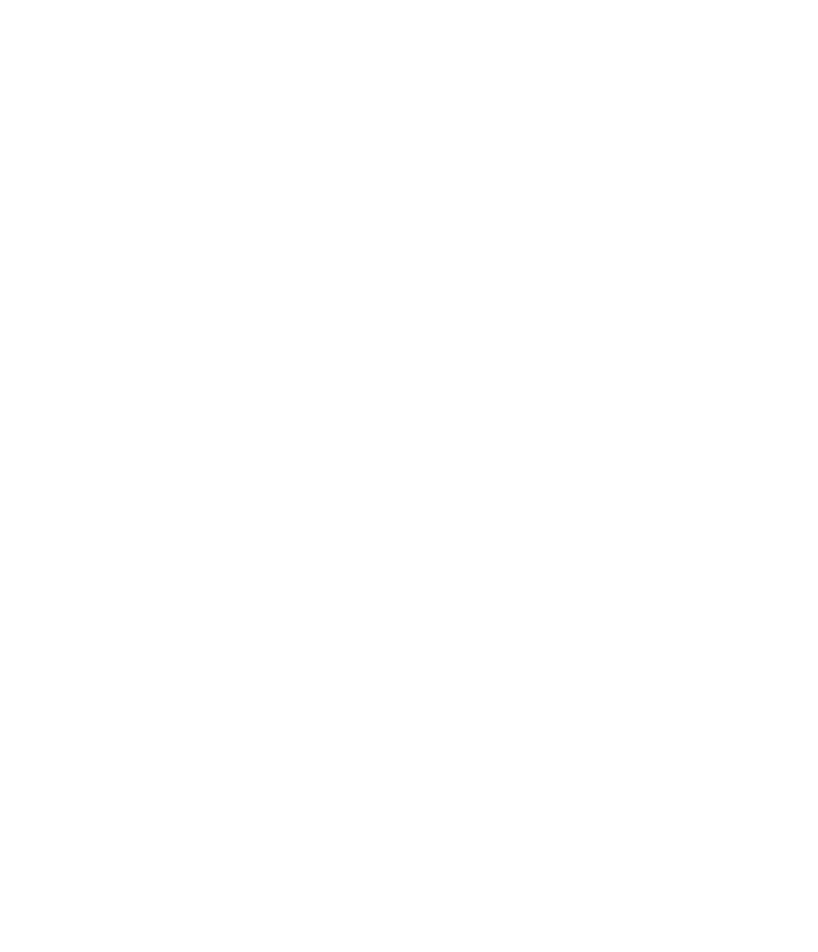
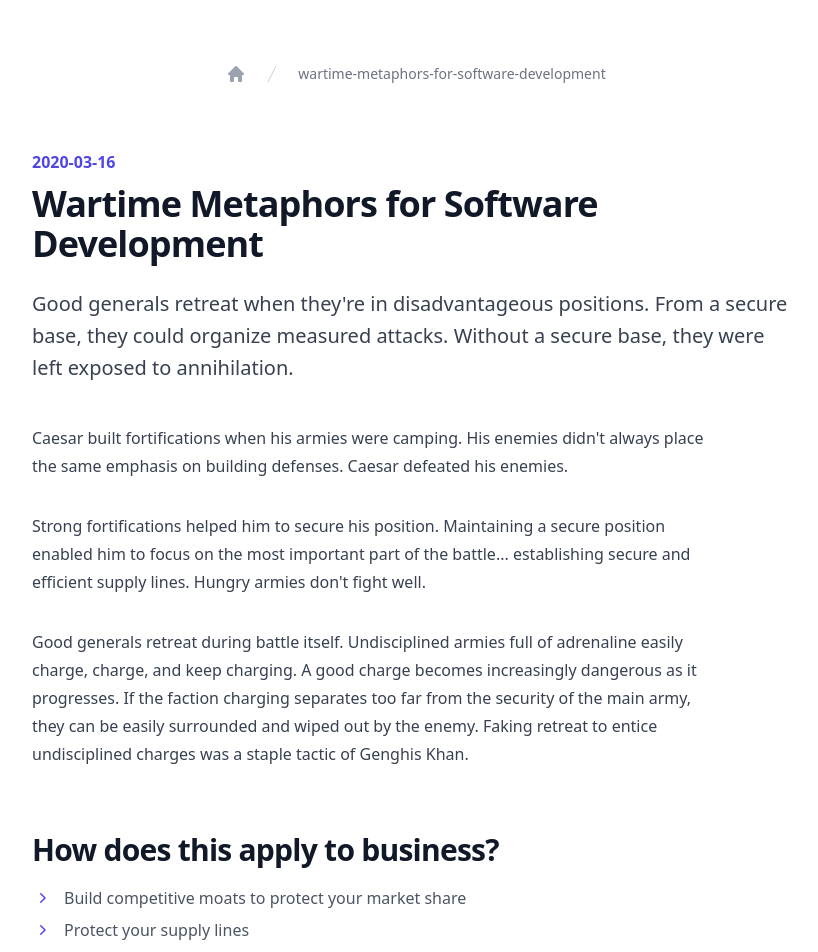
Before and after one commit to Burwin/blog, a Nuxt app: page /posts/wartime-metaphors-for-software-development in a window 1280 px wide. Before the commit this address had no page. Shown: the top 952 px of the page, without its empty margins (224-1042 px from the left). Before the commit the page ends 800 px from the top, so only its background shows below. Built offline with nearby package versions, Linux system fonts and the light colour scheme.

Commit message:
add wartime metaphors for software

```diff
--- /dev/null
+++ b/pages/posts/wartime-metaphors-for-software-development.vue
@@ -0,0 +1,98 @@
+<script setup lang="ts">
+const post = {
+  date: "2020-03-16",
+  title: "Wartime Metaphors for Software Development",
+  excerpt:
+    "Good generals retreat when they're in disadvantageous positions. From a secure base, they could organize measured attacks. Without a secure base, they were left exposed to annihilation.",
+};
+</script>
+
+<template>
+  <BlogPost
+    :date="new Date(post.date)"
+    :title="post.title"
+    :excerpt="post.excerpt"
+  >
+    <ElementsBp>
+      Caesar built fortifications when his armies were camping. His enemies
+      didn't always place the same emphasis on building defenses. Caesar
+      defeated his enemies.
+    </ElementsBp>
+    <ElementsBp>
+      Strong fortifications helped him to secure his position. Maintaining a
+      secure position enabled him to focus on the most important part of the
+      battle... establishing secure and efficient supply lines. Hungry armies
+      don't fight well.
+    </ElementsBp>
+    <ElementsBp>
+      Good generals retreat during battle itself. Undisciplined armies full of
+      adrenaline easily charge, charge, and keep charging. A good charge becomes
+      increasingly dangerous as it progresses. If the faction charging separates
+      too far from the security of the main army, they can be easily surrounded
+      and wiped out by the enemy. Faking retreat to entice undisciplined charges
+      was a staple tactic of Genghis Khan.
+    </ElementsBp>
+    <ElementsBh2>How does this apply to business?</ElementsBh2>
+    <ElementsBul>
+      <ElementsBli>
+        Build competitive moats to protect your market share
+      </ElementsBli>
+      <ElementsBli>Protect your supply lines</ElementsBli>
+      <ElementsBli>Retreat?</ElementsBli>
+    </ElementsBul>
+    <ElementsBp>Retreat.</ElementsBp>
+    <ElementsBp>
+      Businesses can grow too quickly. As things go well, leadership may try to
+      expand into new areas before properly securing their base. Expanding too
+      rapidly leads to chaos. Business lines risk being overexposed to
+      competition.
+    </ElementsBp>
+    <ElementsBp>
+      It's not just the business lines that are at risk, but also the good
+      employees. The first soldiers to flee are the cavalry... noblemen and
+      elites of society. The agile ones, with options.
+    </ElementsBp>
+    <ElementsBh2> How does this apply to software? </ElementsBh2>
+    <ElementsBp>
+      Build fortifications. Automated tests, obviously. Be more diligent than
+      your competitors, and you'll live to code another day.
+    </ElementsBp>
+    <ElementsBp>
+      Your supply lines are your lifeblood. Don't skimp on CI/CD. If your
+      world-changing features can't eat (get released), they'll either fight
+      poorly, or not at all.
+    </ElementsBp>
+    <ElementsBp>
+      Strong fortifications are essential to healthy supply lines.
+    </ElementsBp>
+    <ElementsBp>
+      Don't build too fast. When you get away from your fortifications, you'll
+      get wiped out when things take a bad turn, rather than being able to
+      retreat to relative safety temporarily to regroup.
+    </ElementsBp>
+    <ElementsBp>
+      Don't build new features until existing rudimentarily fortified. Go back
+      and refortify older and more central features. Your castle keep is your
+      last defense. It should be rock solid. Too many features without adequate
+      fortifications leaves your software exposed to competitors. The general
+      can enact strategy with organized units. He cannot direct a mob, and a
+      disorganized mob is an easy target.
+    </ElementsBp>
+    <ElementsBp>
+      When you're in a disadvantageous position, retreat (refactor!). Keep
+      refactoring until you're in the advantageous position again. Fortify in
+      stages... build a wooden wall, fortify that with rock, fortify that with
+      towers. The longer you take to retreat, the more costly it becomes. You
+      may have to leave behind siege equipment, cannons, or soldiers if you must
+      eventually make a hasty retreat.
+    </ElementsBp>
+    <ElementsBp>
+      Don't keep marching toward the narrow pass with
+      <span class="italic"
+        >just-so-happen-to-be-perfect-ledges-for-archers</span
+      >
+      on both sides simply because you want to "keep delivering value to
+      customers". If your code is dead, it can't deliver value.
+    </ElementsBp>
+  </BlogPost>
+</template>
--- a/posts.json
+++ b/posts.json
@@ -1,4 +1,11 @@
 [
+  {
+    "date": "2020-03-16T12:00:00.000Z",
+    "title": "Wartime Metaphors for Software Development",
+    "description": "Good generals retreat when they're in disadvantageous positions. From a secure base, they could organize measured attacks. Without a secure base, they were left exposed to annihilation.",
+    "href": "posts/wartime-metaphors-for-software-development",
+    "id": "wartime-metaphors-for-software-development"
+  },
   {
     "date": "2020-03-13T12:00:00.000Z",
     "title": "Faster Reflection in .NET for JsonCryption.Utf8Json",
```
